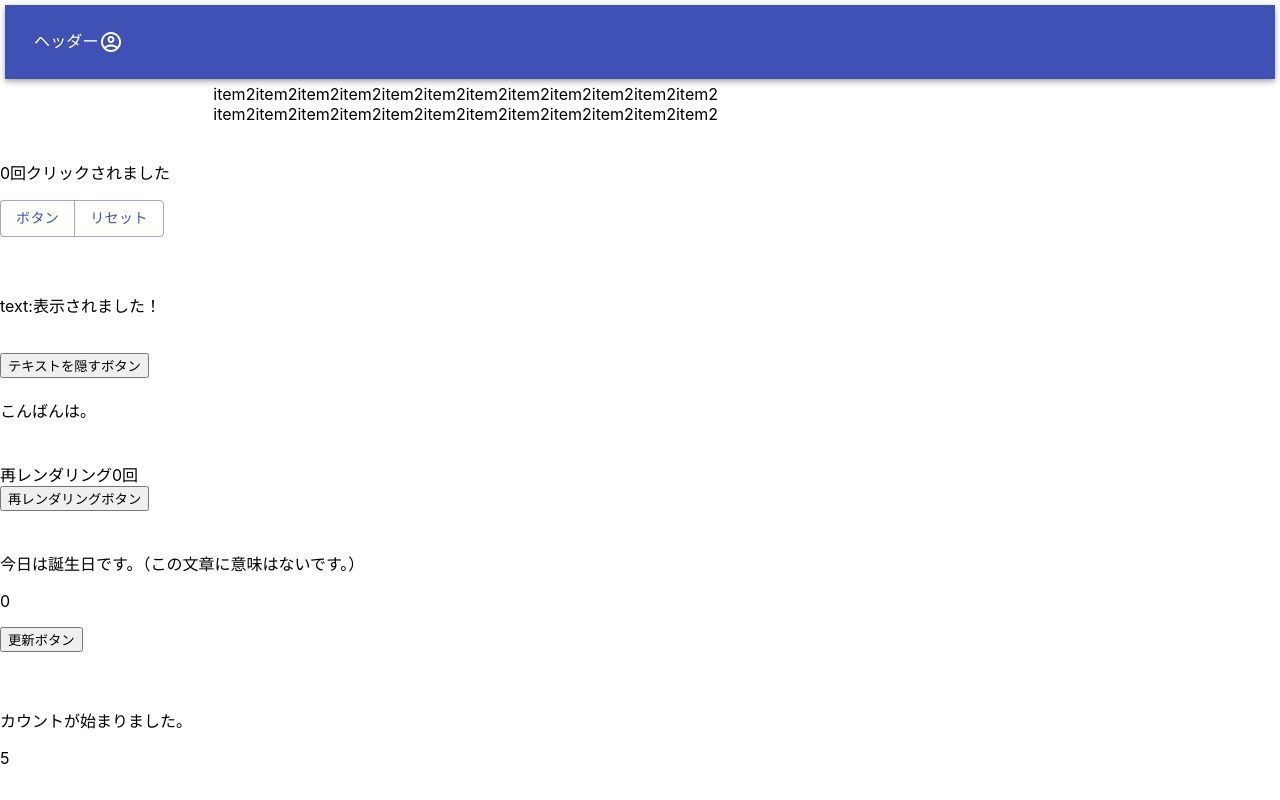
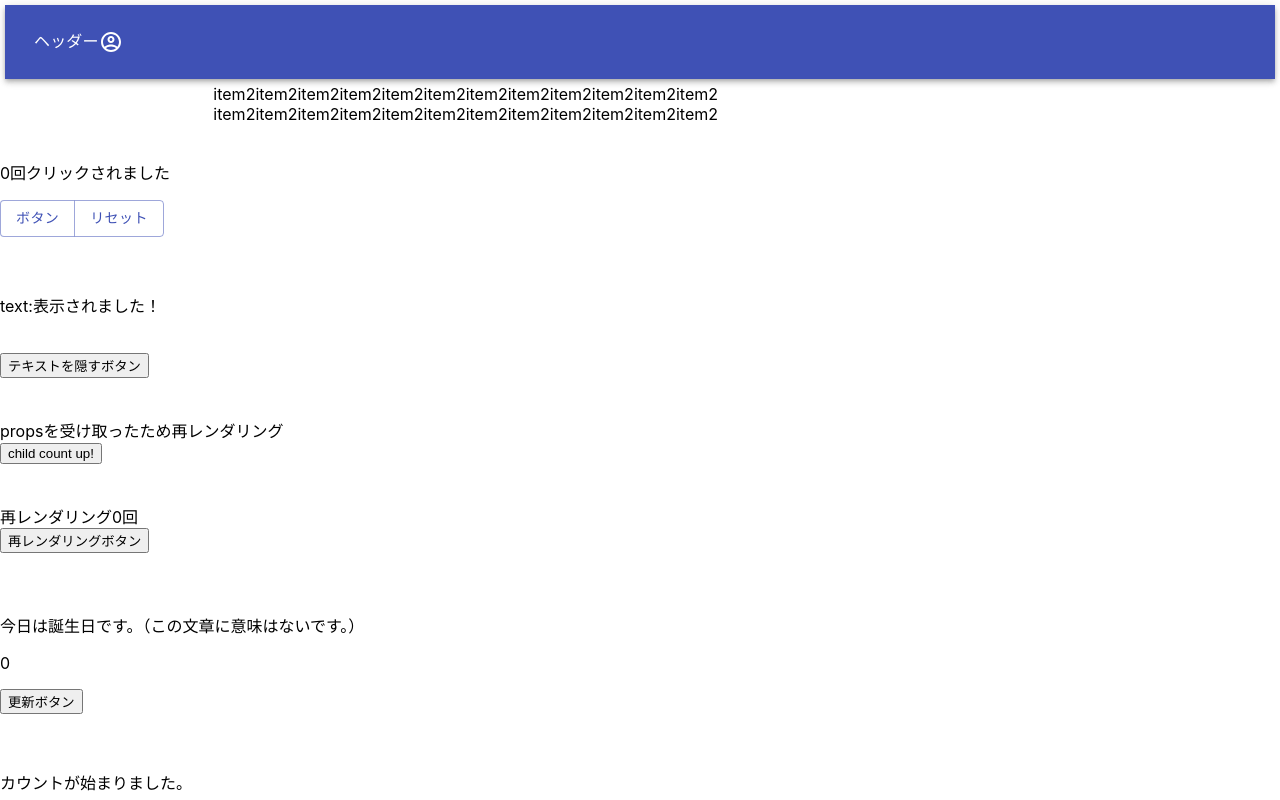
Before and after one commit to Onepiece2424/todo-app-with-redux, a React (Create React App) app: page / in a window 1280 px wide. Shown: the top 800 px of the page. Built offline with nearby package versions, Linux system fonts and the light colour scheme; no server answers.

Commit message:
子コンポーネントのCaluculatorにporpsを渡し、再レンダリング実行

```diff
--- a/src/components/Caluclator.jsx
+++ b/src/components/Caluclator.jsx
@@ -1,12 +1,13 @@
 import React, {memo} from "react";
 
-const Caluclator = memo(() => {
+const Caluclator = memo((props) => {
 
-  console.log("再レンダリングです。")
+  console.log("再レンダリングです。child is called.")
 
   return (
     <>
-      <div>こんばんは。</div>
+      <div>propsを受け取ったため再レンダリング</div>
+      <button onClick={props.onClick}>child count up!</button>
     </>
   )
 })
--- a/src/components/SetTimeOut.jsx
+++ b/src/components/SetTimeOut.jsx
@@ -10,6 +10,7 @@ const SetTimeOut = (() => {
   const [text, setText] = useState("")
   const [value, setValue] = useState(false)
   const [number, setNumber] = useState(0)
+  const [childCount, setChildCount] = useState(0)
 
   // ページ更新1秒後に１度だけ行われる処理
   useEffect(() => {
@@ -44,6 +45,11 @@ const SetTimeOut = (() => {
     return () => clearTimeout(display_text)
   }, []);
 
+  // childCountの更新
+  const onClickChildCount = () => {
+    setChildCount(childCount + 1)
+  };
+
   return (
     <>
       <div>
@@ -71,11 +77,15 @@ const SetTimeOut = (() => {
         <button onClick={() => setValue(!value)}>{value ? `テキストを表示するボタン` : `テキストを隠すボタン`}</button>
       </div>
       <br></br>
-      <Caluclator />
+      <br></br>
+      <Caluclator onClick={onClickChildCount} />
+      <br></br>
       <br></br>
       <br></br>
       <div>再レンダリング{number}回</div>
-      <button onClick={() => setNumber(number + 1)}>再レンダリングボタン</button>
+      <div>
+        <button onClick={() => setNumber(number + 1)}>再レンダリングボタン</button>
+      </div>
     </>
   )
 })
```
